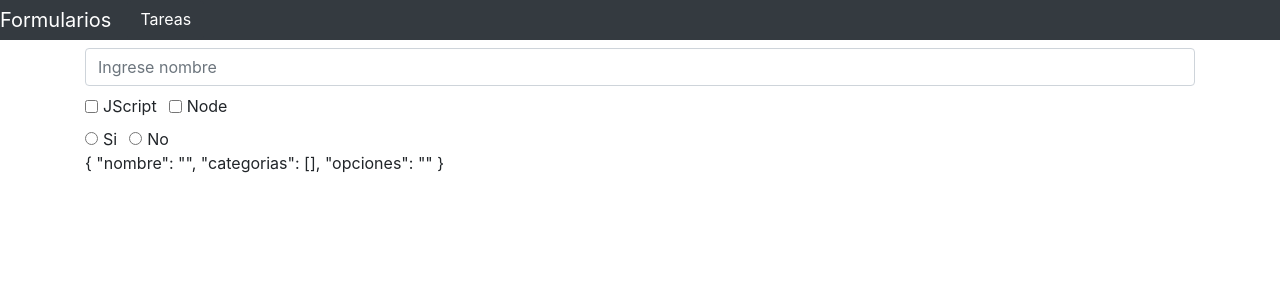
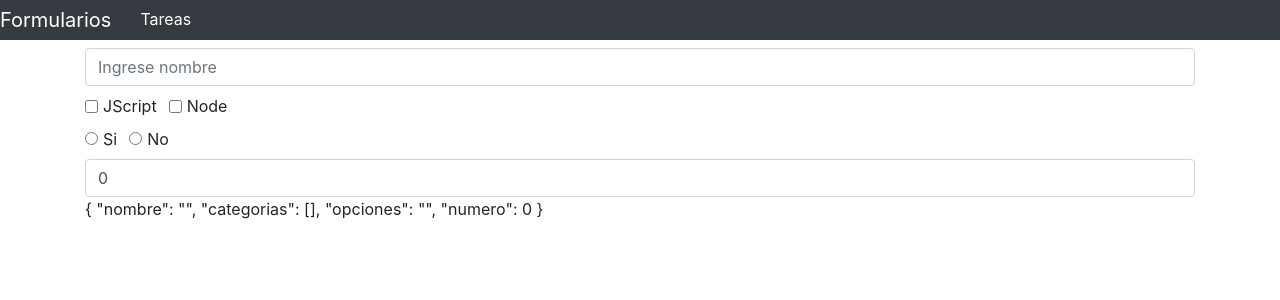
Before and after one commit to gerMdz/lear-vue, a Vue app in the folder formulario-1/: page / in a window 1280 px wide. Shown: the top 300 px of the page. Built offline with nearby package versions, Linux system fonts and the light colour scheme.

Commit message:
Agregando type numbre

```diff
--- a/formulario-1/src/views/HomeView.vue
+++ b/formulario-1/src/views/HomeView.vue
@@ -54,8 +54,16 @@
 
     </div>
 
+    <div class="mt-2">
+      <input
+          type="number"
+          class="form-control"
+          v-model.number="tarea.numero"
+      >
+    </div>
+
   </form>
-  <p>{{tarea}}</p>
+  <p>{{ tarea }}</p>
 </template>
 
 <script>
@@ -64,15 +72,14 @@
 
 export default {
   name: 'HomeView',
-  components: {
-
-  },
-  data(){
+  components: {},
+  data() {
     return {
       tarea: {
         nombre: '',
         categorias: [],
         opciones: '',
+        numero: 0
       }
     }
   }
```
Lines whose indentation alone changed are shown as unchanged.
